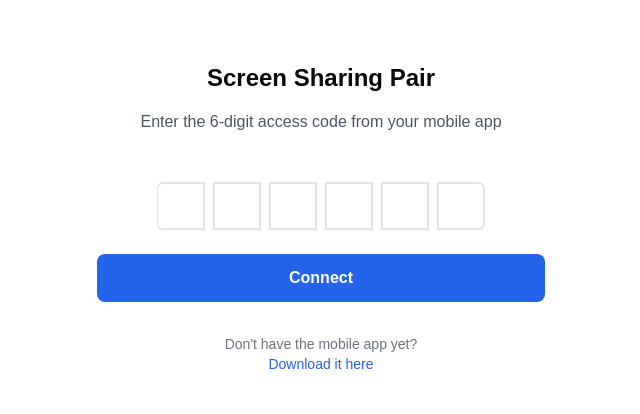
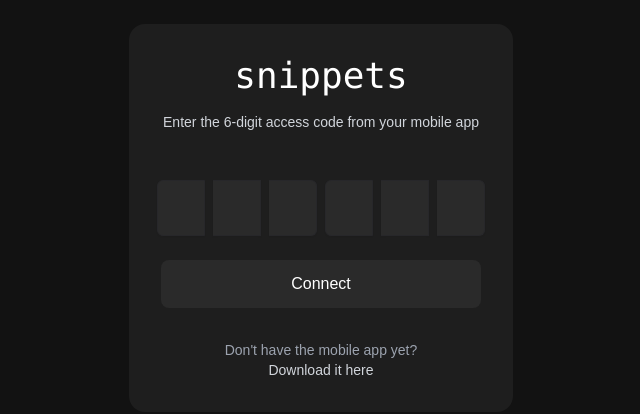
Before and after one commit to handlebauer/snippets-web, a Next.js app: page / in a window 1280 px wide. Shown: the part 182-596 px from the top of the page, without its empty margins (319-959 px from the left). Built offline with nearby package versions, Linux system fonts and the light colour scheme; no server answers.

Commit message:
Enhance UI design and dark mode styling for screen sharing app

```diff
--- a/src/app/globals.css
+++ b/src/app/globals.css
@@ -34,7 +34,8 @@
         --chart-5: 27 87% 67%;
         --radius: 0.5rem;
     }
-    .dark {
+
+    :root[class~='dark'] {
         --background: 240 10% 3.9%;
         --foreground: 0 0% 98%;
         --card: 240 10% 3.9%;
@@ -67,6 +68,9 @@
         @apply border-border;
     }
     body {
-        @apply bg-background text-foreground;
+        @apply bg-background text-foreground dark:text-white;
+    }
+    input {
+        @apply text-foreground dark:text-white;
     }
 }
--- a/src/app/layout.tsx
+++ b/src/app/layout.tsx
@@ -24,7 +24,7 @@
     children: React.ReactNode
 }>) {
     return (
-        <html lang="en">
+        <html lang="en" className="dark">
             <body
                 className={`${geistSans.variable} ${geistMono.variable} antialiased`}
             >
--- a/src/app/page.tsx
+++ b/src/app/page.tsx
@@ -10,19 +10,24 @@
         useWebRTC()
 
     return (
-        <div className="min-h-screen flex flex-col items-center justify-center p-8">
-            <main className="w-full max-w-md">
+        <div className="min-h-screen bg-[#121212] flex flex-col items-center justify-center">
+            <main className="w-full max-w-md flex flex-col items-center p-8">
+                <div className="w-full bg-[#1E1E1E] rounded-2xl p-8">
                     {isSharing ? (
                         <ActiveScreenShare onStopSharing={stopSharing} />
                     ) : (
                         <ScreenSharePairing
                             state={state}
                             onAccessCodeChange={code =>
-                            setState(prev => ({ ...prev, accessCode: code }))
+                                setState(prev => ({
+                                    ...prev,
+                                    accessCode: code,
+                                }))
                             }
                             onPairDevice={handlePairDevice}
                         />
                     )}
+                </div>
             </main>
         </div>
     )
--- a/src/components/active-screen-share.tsx
+++ b/src/components/active-screen-share.tsx
@@ -1,20 +1,29 @@
+import { ArrowLeftRight, Monitor, Smartphone } from 'lucide-react'
+
 interface ActiveScreenShareProps {
     onStopSharing: () => void
 }
 
 export function ActiveScreenShare({ onStopSharing }: ActiveScreenShareProps) {
     return (
-        <div className="text-center mb-8">
-            <h1 className="text-2xl font-bold mb-4">Screen Sharing Active</h1>
-            <p className="text-gray-600 dark:text-gray-400 mb-4">
-                Your screen is being shared
+        <div className="text-center">
+            <div className="flex justify-center items-center gap-4 mb-4">
+                <Smartphone className="w-6 h-6 text-white" />
+                <ArrowLeftRight className="w-5 h-5 text-white" />
+                <Monitor className="w-6 h-6 text-white" />
+            </div>
+            <h2 className="text-white text-xl font-medium mb-2">
+                Connected to Device
+            </h2>
+            <p className="text-gray-400 text-sm mb-6">
+                Your device is now paired
             </p>
             <button
                 onClick={onStopSharing}
-                className="bg-red-600 hover:bg-red-700 text-white font-semibold
-                         py-3 px-4 rounded-lg transition-colors duration-200"
+                className="bg-[#2A2A2A] hover:bg-[#3A3A3A] text-white font-medium
+                         py-2 px-4 rounded-lg transition-colors duration-200"
             >
-                Stop Sharing
+                Disconnect
             </button>
         </div>
     )
--- a/src/components/screen-share-pairing.tsx
+++ b/src/components/screen-share-pairing.tsx
@@ -20,8 +20,8 @@
     return (
         <>
             <div className="text-center mb-8">
-                <h1 className="text-2xl font-bold mb-4">Screen Sharing Pair</h1>
-                <p className="text-gray-600 dark:text-gray-400">
+                <h1 className="text-white text-4xl font-mono mb-4">snippets</h1>
+                <p className="text-gray-300 text-sm">
                     Enter the 6-digit access code from your mobile app
                 </p>
             </div>
@@ -40,13 +40,32 @@
                         maxLength={6}
                     >
                         <InputOTPGroup>
-                            {Array.from({ length: 6 }).map((_, index) => (
-                                <InputOTPSlot
-                                    key={index}
-                                    index={index}
-                                    className="w-12 h-12 text-lg border-2"
-                                />
-                            ))}
+                            <InputOTPSlot
+                                index={0}
+                                className="w-12 h-14 text-lg bg-[#2A2A2A] text-white"
+                            />
+                            <InputOTPSlot
+                                index={1}
+                                className="w-12 h-14 text-lg bg-[#2A2A2A] text-white"
+                            />
+                            <InputOTPSlot
+                                index={2}
+                                className="w-12 h-14 text-lg bg-[#2A2A2A] text-white"
+                            />
+                        </InputOTPGroup>
+                        <InputOTPGroup>
+                            <InputOTPSlot
+                                index={3}
+                                className="w-12 h-14 text-lg bg-[#2A2A2A] text-white"
+                            />
+                            <InputOTPSlot
+                                index={4}
+                                className="w-12 h-14 text-lg bg-[#2A2A2A] text-white"
+                            />
+                            <InputOTPSlot
+                                index={5}
+                                className="w-12 h-14 text-lg bg-[#2A2A2A] text-white"
+                            />
                         </InputOTPGroup>
                     </InputOTP>
                     {state.error && (
@@ -59,19 +78,21 @@
                 <button
                     type="submit"
                     disabled={state.isPairing}
-                    className="w-full bg-blue-600 hover:bg-blue-700 text-white font-semibold
+                    className="w-full bg-[#2A2A2A] hover:bg-[#3A3A3A] text-white font-medium
                              py-3 px-4 rounded-lg transition-colors duration-200
-                             disabled:bg-blue-400 disabled:cursor-not-allowed"
+                             disabled:opacity-50 disabled:cursor-not-allowed"
                 >
                     {state.isPairing ? 'Pairing...' : 'Connect'}
                 </button>
             </form>
 
-            <div className="mt-8 text-center text-sm text-gray-500 dark:text-gray-400">
-                <p>Don&apos;t have the mobile app yet?</p>
+            <div className="mt-8 text-center text-sm">
+                <p className="text-gray-400">
+                    Don&apos;t have the mobile app yet?
+                </p>
                 <a
                     href="#"
-                    className="text-blue-600 hover:text-blue-700 dark:text-blue-400 dark:hover:text-blue-300"
+                    className="text-gray-300 hover:text-white transition-colors duration-200"
                 >
                     Download it here
                 </a>
--- a/tailwind.config.ts
+++ b/tailwind.config.ts
@@ -1,11 +1,11 @@
-import type { Config } from "tailwindcss";
+import type { Config } from 'tailwindcss'
 
 export default {
-    darkMode: ["class"],
+    darkMode: ['class'],
     content: [
-    "./src/pages/**/*.{js,ts,jsx,tsx,mdx}",
-    "./src/components/**/*.{js,ts,jsx,tsx,mdx}",
-    "./src/app/**/*.{js,ts,jsx,tsx,mdx}",
+        './src/pages/**/*.{js,ts,jsx,tsx,mdx}',
+        './src/components/**/*.{js,ts,jsx,tsx,mdx}',
+        './src/app/**/*.{js,ts,jsx,tsx,mdx}',
     ],
     theme: {
         extend: {
@@ -14,31 +14,31 @@
                 foreground: 'hsl(var(--foreground))',
                 card: {
                     DEFAULT: 'hsl(var(--card))',
-  				foreground: 'hsl(var(--card-foreground))'
+                    foreground: 'hsl(var(--card-foreground))',
                 },
                 popover: {
                     DEFAULT: 'hsl(var(--popover))',
-  				foreground: 'hsl(var(--popover-foreground))'
+                    foreground: 'hsl(var(--popover-foreground))',
                 },
                 primary: {
                     DEFAULT: 'hsl(var(--primary))',
-  				foreground: 'hsl(var(--primary-foreground))'
+                    foreground: 'hsl(var(--primary-foreground))',
                 },
                 secondary: {
                     DEFAULT: 'hsl(var(--secondary))',
-  				foreground: 'hsl(var(--secondary-foreground))'
+                    foreground: 'hsl(var(--secondary-foreground))',
                 },
                 muted: {
                     DEFAULT: 'hsl(var(--muted))',
-  				foreground: 'hsl(var(--muted-foreground))'
+                    foreground: 'hsl(var(--muted-foreground))',
                 },
                 accent: {
                     DEFAULT: 'hsl(var(--accent))',
-  				foreground: 'hsl(var(--accent-foreground))'
+                    foreground: 'hsl(var(--accent-foreground))',
                 },
                 destructive: {
                     DEFAULT: 'hsl(var(--destructive))',
-  				foreground: 'hsl(var(--destructive-foreground))'
+                    foreground: 'hsl(var(--destructive-foreground))',
                 },
                 border: 'hsl(var(--border))',
                 input: 'hsl(var(--input))',
@@ -48,15 +48,23 @@
                     '2': 'hsl(var(--chart-2))',
                     '3': 'hsl(var(--chart-3))',
                     '4': 'hsl(var(--chart-4))',
-  				'5': 'hsl(var(--chart-5))'
-  			}
+                    '5': 'hsl(var(--chart-5))',
+                },
             },
             borderRadius: {
                 lg: 'var(--radius)',
                 md: 'calc(var(--radius) - 2px)',
-  			sm: 'calc(var(--radius) - 4px)'
-  		}
-  	}
+                sm: 'calc(var(--radius) - 4px)',
             },
-  plugins: [require("tailwindcss-animate")],
-} satisfies Config;
+            keyframes: {
+                'caret-blink': {
+                    '0%,70%,100%': { opacity: '1' },
+                    '20%,50%': { opacity: '0' },
+                },
+            },
+            animation: {
+                'caret-blink': 'caret-blink 1.25s ease-out infinite',
+            },
+        },
+    },
+} satisfies Config
```
Lines whose indentation alone changed are shown as unchanged.
